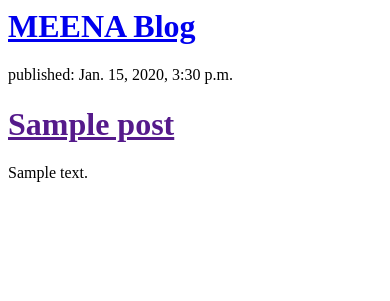
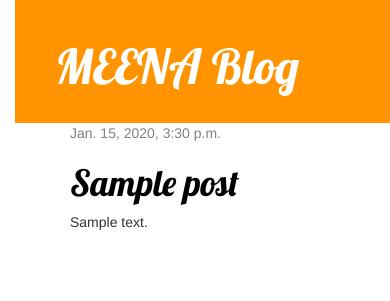
Before and after one commit to nitjececchandu98/djangochandu, a Django app: template blog/templates/blog/post_list.html in a window 390 px wide. Shown: the top 301 px of the page. Run offline with Django 3.2, Linux system fonts and the light colour scheme; the template is opened without the code that fills it: values that come from a table or form of the project are taken from there, others are empty; tables that the repository leaves empty hold one stand-in row (values such as "Sample post"); some libraries are stand-ins or nearby versions.

Commit message:
Added view and template for detailed blog post as well as CSS for the site.

```diff
--- /dev/null
+++ b/blog/static/css/blog.css
@@ -0,0 +1,54 @@
+body {
+    padding-left: 15px;
+
+}
+h1 a {
+    color: #FCA205;
+    font-family: 'Lobster';
+}
+.chandu {
+    background-color: #ff9400;
+    margin-top: 0;
+    padding: 20px 20px 20px 40px;
+}
+
+.chandu h1, .chandu h1 a, .chandu h1 a:visited, .chandu h1 a:active {
+    color: #ffffff;
+    font-size: 36pt;
+    text-decoration: none;
+}
+
+.content {
+    margin-left: 40px;
+}
+
+h1, h2, h3, h4 {
+    font-family: 'Lobster', cursive;
+}
+
+.date {
+    color: #828282;
+}
+
+.save {
+    float: right;
+}
+
+.post-form textarea, .post-form input {
+    width: 100%;
+}
+
+.top-menu, .top-menu:hover, .top-menu:visited {
+    color: #ffffff;
+    float: right;
+    font-size: 26pt;
+    margin-right: 20px;
+}
+
+.publish {
+    margin-bottom: 70px;
+}
+
+.publish h1 a, .publish h1 a:visited {
+    color: #000000;
+}
--- /dev/null
+++ b/blog/templates/blog/base.html
@@ -0,0 +1,24 @@
+{% load staticfiles %}
+<html>
+    <head>
+        <title>MEENA Blog</title>
+        <link rel="stylesheet" href="//maxcdn.bootstrapcdn.com/bootstrap/3.2.0/css/bootstrap.min.css">
+        <link rel="stylesheet" href="//maxcdn.bootstrapcdn.com/bootstrap/3.2.0/css/bootstrap-theme.min.css">
+        <link rel="stylesheet" href="{% static 'css/blog.css' %}">
+        <link href="//fonts.googleapis.com/css?family=Lobster&subset=latin,latin-ext" rel="stylesheet" type="text/css">
+    </head>
+    <body>
+        <div class="chandu">
+            <h1><a href="/">MEENA Blog</a></h1>
+        </div>
+<div class="content container">
+    <div class="row">
+        <div class="col-md-8">
+        {% block content %}
+        {% endblock %}
+    </div>
+</div>
+</div>
+
+    </body>
+</html>
--- a/blog/templates/blog/post_list.html
+++ b/blog/templates/blog/post_list.html
@@ -1,11 +1,14 @@
-<div>
-    <h1><a href="/">MEENA Blog</a></h1>
-</div>
+ {% extends 'blog/base.html' %}
+ {% block content %}
 
-{% for post in posts %}
-    <div>
-        <p>published: {{ post.published_date }}</p>
-        <h1><a href="">{{ post.title }}</a></h1>
-        <p>{{ post.text|linebreaksbr }}</p>
-    </div>
-{% endfor %}
+        {% for post in posts %}
+            <div class="publish">
+                 <div class="date">
+                 {{ post.published_date }}
+            </div>
+                <h1><a href="{% url 'post_detail' pk=post.pk %}">{{ post.title }}</a></h1>
+                <p>{{ post.text|linebreaksbr }}</p>
+            </div>
+        {% endfor %}
+
+    {% endblock %}
--- a/blog/urls.py
+++ b/blog/urls.py
@@ -3,4 +3,5 @@ from . import views
 
 urlpatterns = [
     url(r'^$', views.post_list, name='post_list'),
+      url(r'^post/(?P<pk>\d+)/$', views.post_detail, name='post_detail'),
 ]
--- a/blog/views.py
+++ b/blog/views.py
@@ -1,7 +1,12 @@
 from django.shortcuts import render
+from django.shortcuts import render, get_object_or_404
 from django.utils import timezone
 from .models import Post
 
 def post_list(request):
     posts = Post.objects.filter(published_date__lte=timezone.now()).order_by('published_date')
     return render(request, 'blog/post_list.html', {'posts': posts})
+
+def post_detail(request, pk):
+    post = get_object_or_404(Post, pk=pk)
+    return render(request, 'blog/post_detail.html', {'post': post})
```
Also changed, not shown: blog/templates/blog/post_detail.html (added, +13 -0 lines).
